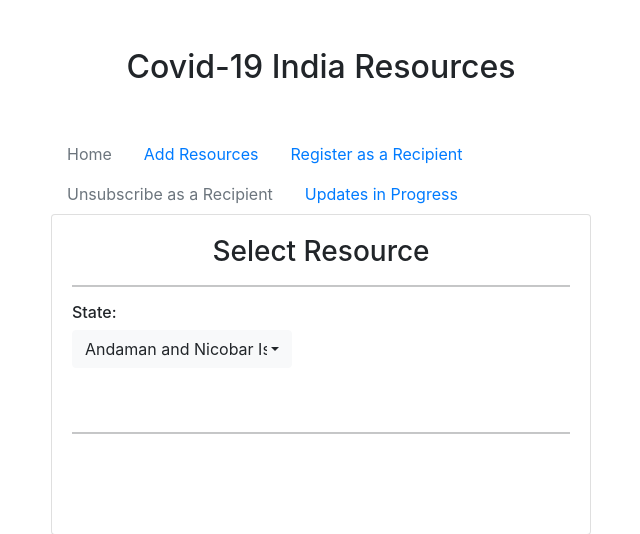
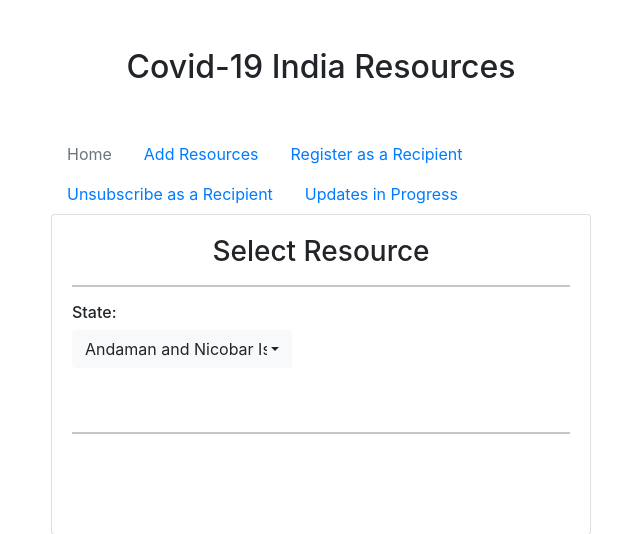
Before and after one commit to hetpandya/covid-resources, a Flask app: page / in a window 1280 px wide. Shown: the top 534 px of the page, without its empty margins (319-959 px from the left). Run offline with Flask 2, Linux system fonts and the light colour scheme; parts of the project's set-up code (start-up, migrations or seed data) failed here and were passed over; some libraries are stand-ins or nearby versions.

Commit message:
add recipient

```diff
--- a/templates/contribute.html
+++ b/templates/contribute.html
@@ -51,7 +51,7 @@
                                 <a class="nav-link active" href="/register-recipient" tabindex="-1" aria-disabled="true">Register as a Recipient</a>
                             </li>
                             <li class="nav-item">
-                                <a class="nav-link disabled" href="/unsubscribe-recipient" tabindex="-1" aria-disabled="true">Unsubscribe as a Recipient</a>
+                                <a class="nav-link active" href="/unsubscribe-recipient" tabindex="-1" aria-disabled="true">Unsubscribe as a Recipient</a>
                              </li>
                             <li class="nav-item">
                                 <a class="nav-link active" href="/updates" tabindex="-1" aria-disabled="true">Updates in Progress</a>
--- a/templates/index.html
+++ b/templates/index.html
@@ -44,7 +44,7 @@
                                 <a class="nav-link active" href="/register-recipient" tabindex="-1" aria-disabled="true">Register as a Recipient</a>
                             </li>
                             <li class="nav-item">
-                                <a class="nav-link disabled" href="/unsubscribe-recipient" tabindex="-1" aria-disabled="true">Unsubscribe as a Recipient</a>
+                                <a class="nav-link active" href="/unsubscribe-recipient" tabindex="-1" aria-disabled="true">Unsubscribe as a Recipient</a>
                              </li>
                             <li class="nav-item">
                                 <a class="nav-link active" href="/updates" tabindex="-1" aria-disabled="true">Updates in Progress</a>
```
